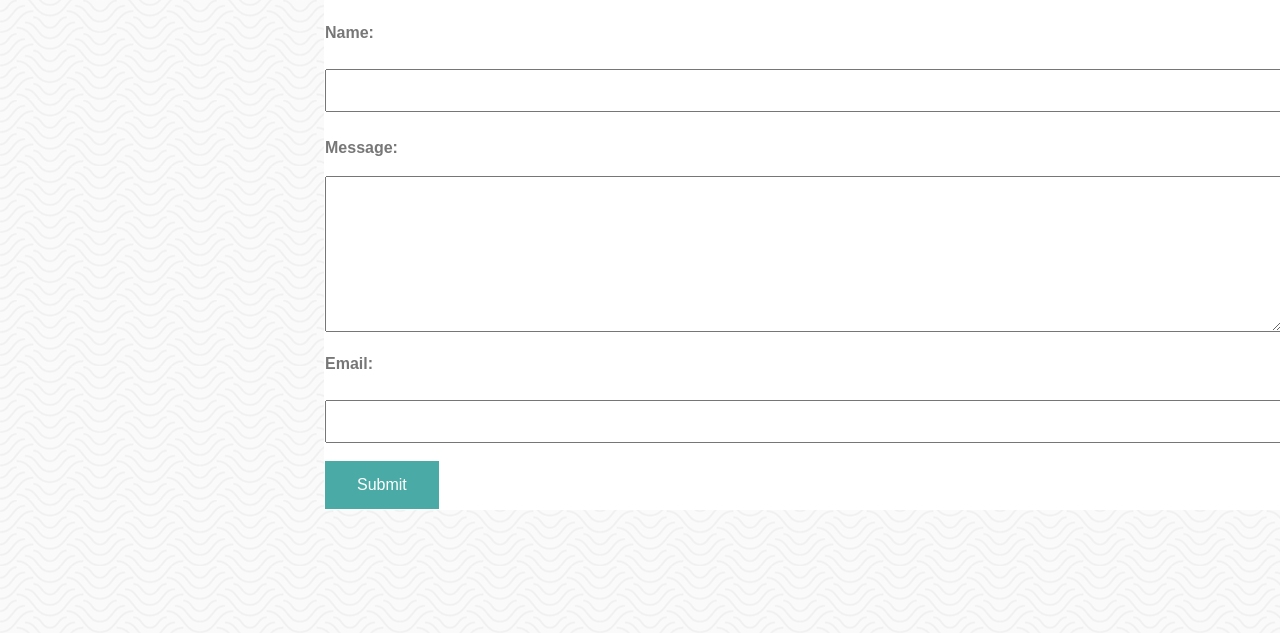
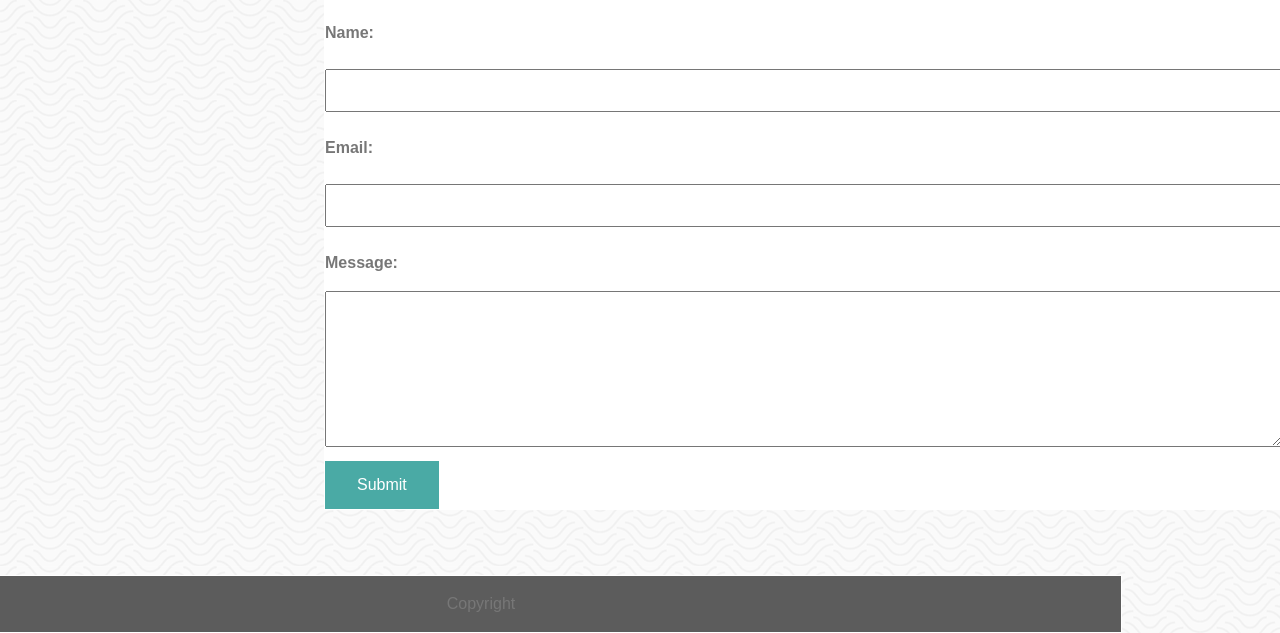
Before and after one commit to timmypotts/basic-portfolio, a plain HTML site: page contact.html in a window 1280 px wide. Shown: the part 167-800 px from the top of the page. Drawn offline with Linux system fonts and the light colour scheme.

Commit message:
added footer. doesn't look great but its close enough

```diff
--- a/assets/css/style.css
+++ b/assets/css/style.css
@@ -93,9 +93,6 @@ li a:hover {
 
 /* Portfolio Thumbnails */
 
-.thumbnail {
-
-}
 
 .thumb {
   position: relative;
@@ -153,3 +150,15 @@ button {
   font-size: 16px;
   margin-top: 10px;
 }
+
+/* Footer */
+
+.footer {
+  position: fixed;
+  left: -480px;
+  bottom: 0;
+  width: 100%;
+  background-color: #5c5c5c;
+  color: white;
+  text-align: center;
+}
--- a/contact.html
+++ b/contact.html
@@ -5,7 +5,7 @@
     <meta charset="UTF-8">
     <meta name="viewport" content="device-width, initial-scale=1.0">
     <meta http-equiv="X-UA-Compatible" content="ie=edge">
-    <title>Bio Page</title>
+    <title>Contact</title>
 </head>
 
 
@@ -32,14 +32,19 @@
         <p><strong>Name:</strong></p>
         <input type="text">
 
+        <p><strong>Email:</strong></p>
+        <input type="text">
+
         <p><strong>Message:</strong></p>
         <textarea rows="10" cols="117"></textarea>
-
-        <p><strong>Email:</strong></p>
-        <input type="text">
 
         <button>Submit</button>
     </div>
 
+
+    <div class="footer">
+        <p>Copyright</p>
+    </div>
+
 </body>
 </html>
```
Also changed, not shown: index.html (+3 -0 lines), portfolio.html (+5 -1 lines).
